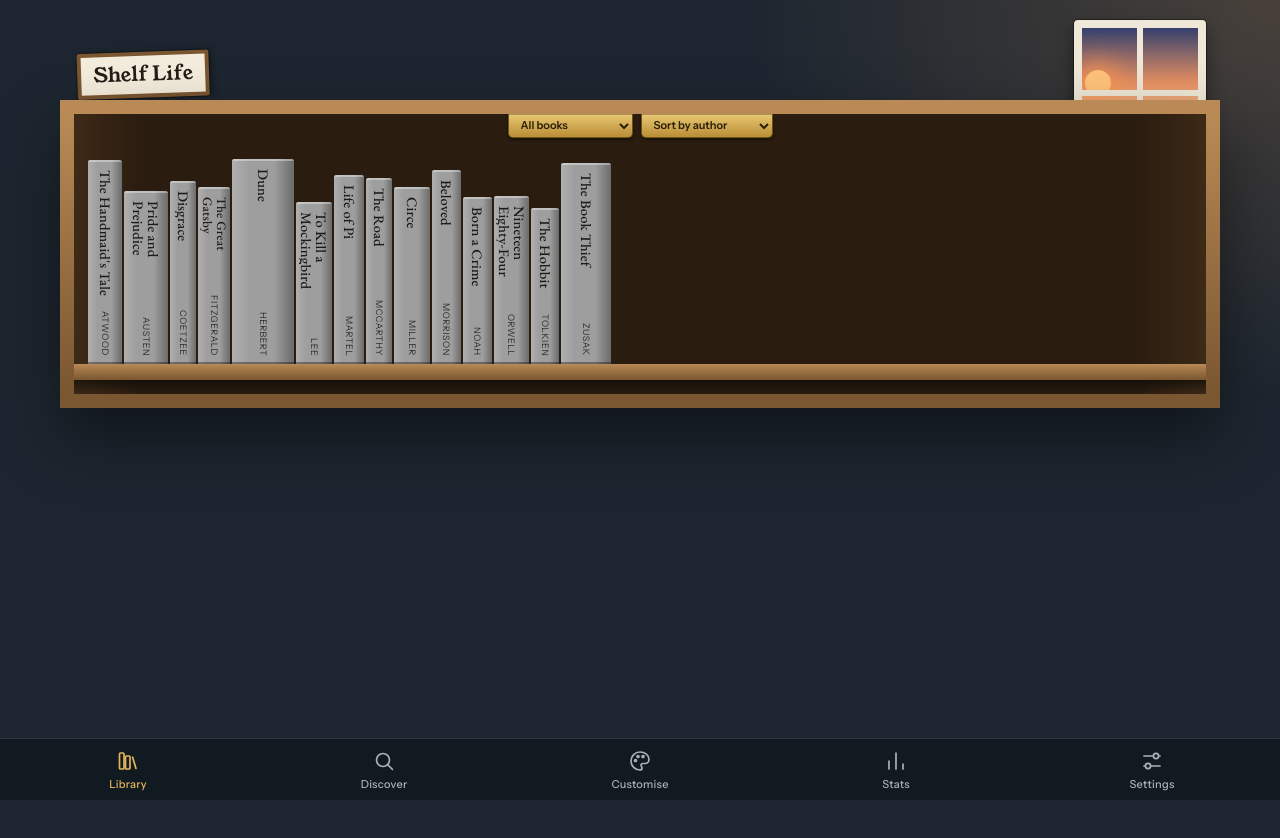
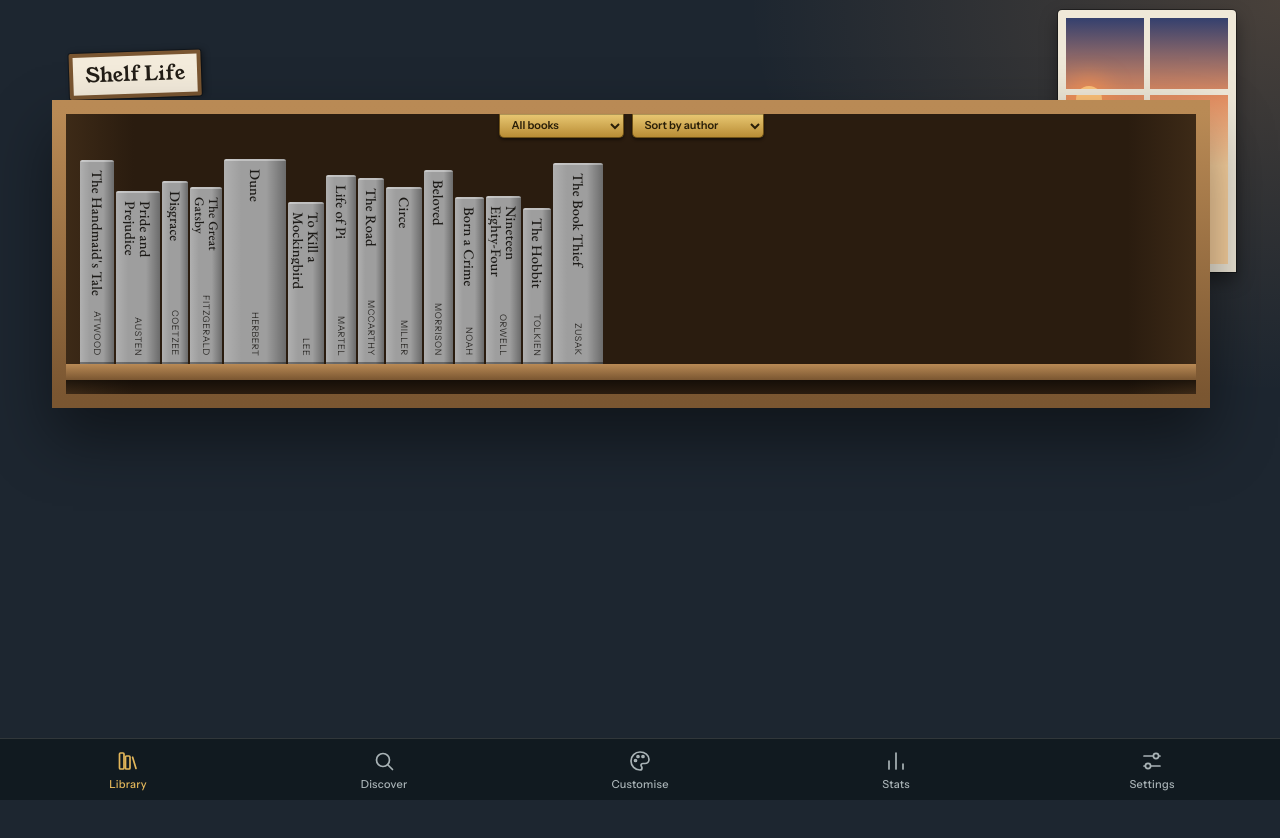
Before and after one commit to belindalouw/shelf-life, a plain HTML site: page index.html in a window 1280 px wide. Drawn offline with nearby package versions, Linux system fonts and the light colour scheme.

Commit message:
Larger window that shows beside the bookcase
Co-Authored-By: Claude Fable 5.2 <noreply@anthropic.com>

```diff
--- a/index.html
+++ b/index.html
@@ -107,20 +107,20 @@ nav.tabs svg{width:24px;height:24px;fill:none;stroke:currentColor;stroke-width:1
 .set{background:var(--wall-2);border-radius:8px;padding:16px 18px;margin-bottom:12px;display:flex;gap:12px 20px;flex-wrap:wrap;align-items:center;justify-content:space-between}
 .set>div{flex:1 1 260px;min-width:0}.set h3{margin:0 0 2px;font:600 15px/1.4 var(--body)}.set p{margin:0;color:var(--ink-dim);font-size:13px}
 .set label.btn{display:inline-block}
-.case{position:relative;margin-top:100px}
+.case{position:relative;margin-top:100px;padding:0 30px 0 12px}
 nav.tabs a.on{color:var(--brass)}
 body.editing nav.tabs a[aria-current=page]{color:var(--ink-dim)}
-.sign{position:absolute;left:38px;bottom:100%;margin:0;max-width:calc(100% - 214px);font:400 20px/1.15 var(--display);letter-spacing:.01em;color:var(--paper-ink);background:var(--paper);border:4px solid var(--oak-dark);outline:1px solid rgba(0,0,0,.35);padding:7px 12px 8px;border-radius:2px;box-shadow:3px 0 6px rgba(0,0,0,.35);transform:rotate(-2deg);transform-origin:bottom left;text-wrap:balance;overflow-wrap:anywhere;z-index:1}
+.sign{position:absolute;left:30px;bottom:100%;margin:0;max-width:calc(100% - 226px);font:400 20px/1.15 var(--display);letter-spacing:.01em;color:var(--paper-ink);background:var(--paper);border:4px solid var(--oak-dark);outline:1px solid rgba(0,0,0,.35);padding:7px 12px 8px;border-radius:2px;box-shadow:3px 0 6px rgba(0,0,0,.35);transform:rotate(-2deg);transform-origin:bottom left;text-wrap:balance;overflow-wrap:anywhere;z-index:1}
 .plates{position:absolute;top:0;left:0;right:0;display:flex;justify-content:center;gap:8px;z-index:2;pointer-events:none}
 .plates select{pointer-events:auto;min-width:0;max-width:46%;font:600 11px/1.2 var(--body);color:#2a1f08;background:linear-gradient(180deg,#e9c873,#b98d35);border:1px solid #6f5218;border-top:0;border-radius:0 0 5px 5px;padding:3px 4px 4px 8px;box-shadow:0 2px 3px rgba(0,0,0,.45),inset 0 1px 0 rgba(0,0,0,.25);text-overflow:ellipsis;color-scheme:light}
 .plates option{background:#f4ecdc;color:#221d16}
 .nameinput{background:var(--wall);border:1px solid rgba(239,230,214,.25);border-radius:6px;padding:9px 12px;flex:1 1 180px;min-width:0;max-width:280px}
 .case-inner{position:relative;z-index:1}
-.win{position:absolute;right:34px;top:-80px;width:132px;height:184px;padding:0;border:8px solid #efe8d8;border-radius:4px 4px 0 0;background:#0b1026;overflow:hidden;box-shadow:0 0 0 1px rgba(0,0,0,.4),0 8px 18px rgba(0,0,0,.4);z-index:0;display:block}
+.win{position:absolute;right:4px;top:-90px;width:178px;height:262px;padding:0;border:8px solid #efe8d8;border-radius:4px 4px 0 0;background:#0b1026;overflow:hidden;box-shadow:0 0 0 1px rgba(0,0,0,.4),0 8px 18px rgba(0,0,0,.4);z-index:0;display:block}
 .win>span{position:absolute;display:block}
 .win::before,.win::after{content:"";position:absolute;background:#efe8d8;z-index:6}
 .win::before{left:50%;top:0;bottom:0;width:6px;margin-left:-3px}
-.win::after{left:0;right:0;top:37%;height:6px}
+.win::after{left:0;right:0;top:29%;height:6px}
 .win .sky{inset:0;background:var(--sky,linear-gradient(180deg,#3f86d1,#a9d4f5))}
 .win .stars{inset:0;opacity:0;transition:opacity 1.5s;background-image:radial-gradient(1.2px 1.2px at 12% 8%,#fff 55%,transparent 60%),radial-gradient(1px 1px at 31% 22%,#fff 55%,transparent 60%),radial-gradient(1.3px 1.3px at 68% 6%,#fff 55%,transparent 60%),radial-gradient(1px 1px at 84% 27%,#fff 55%,transparent 60%),radial-gradient(1px 1px at 22% 33%,#fff 55%,transparent 60%),radial-gradient(1.2px 1.2px at 58% 30%,#fff 55%,transparent 60%),radial-gradient(1px 1px at 44% 13%,#fff 55%,transparent 60%)}
 .win.night .stars{opacity:.9}
```
